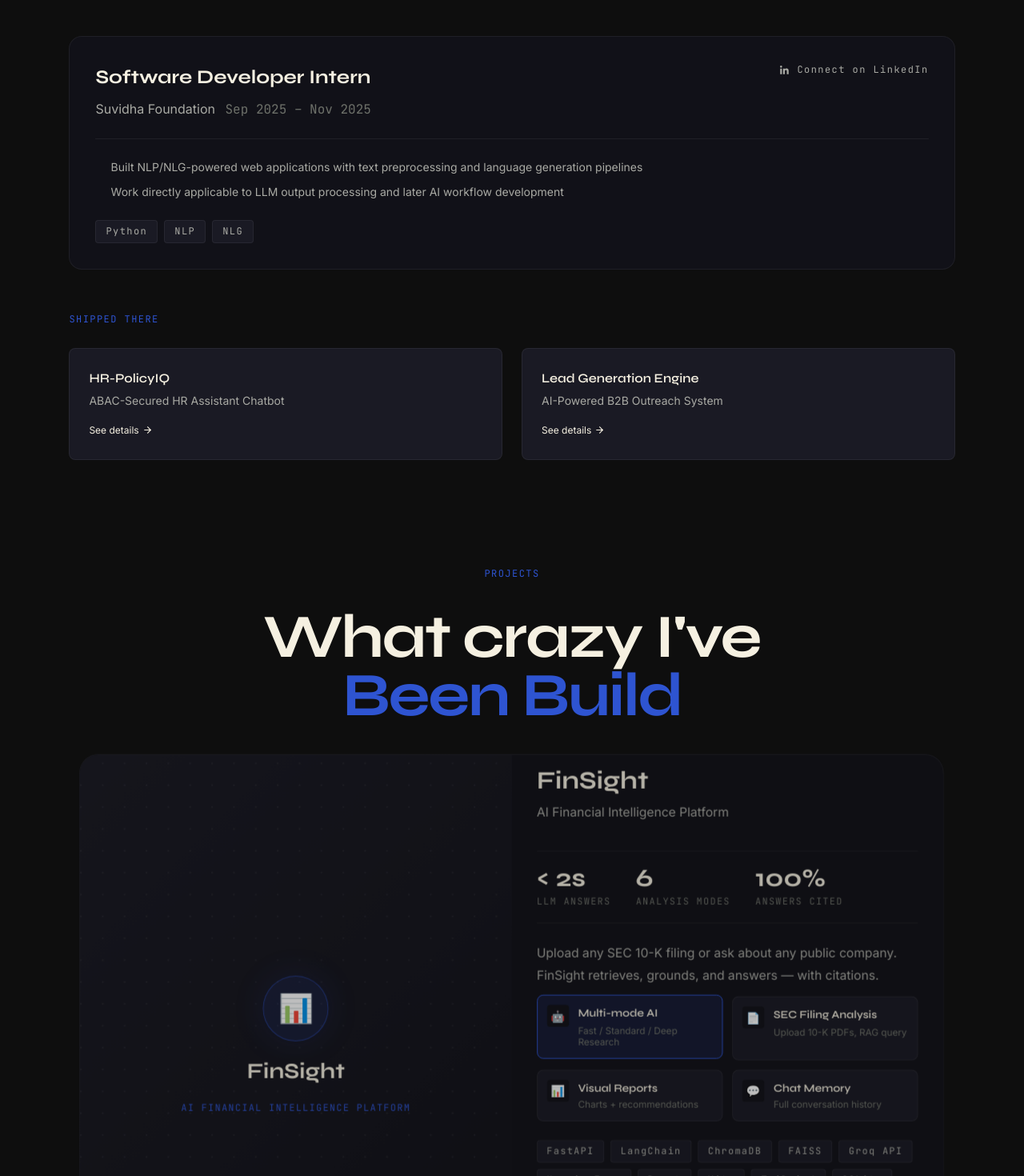
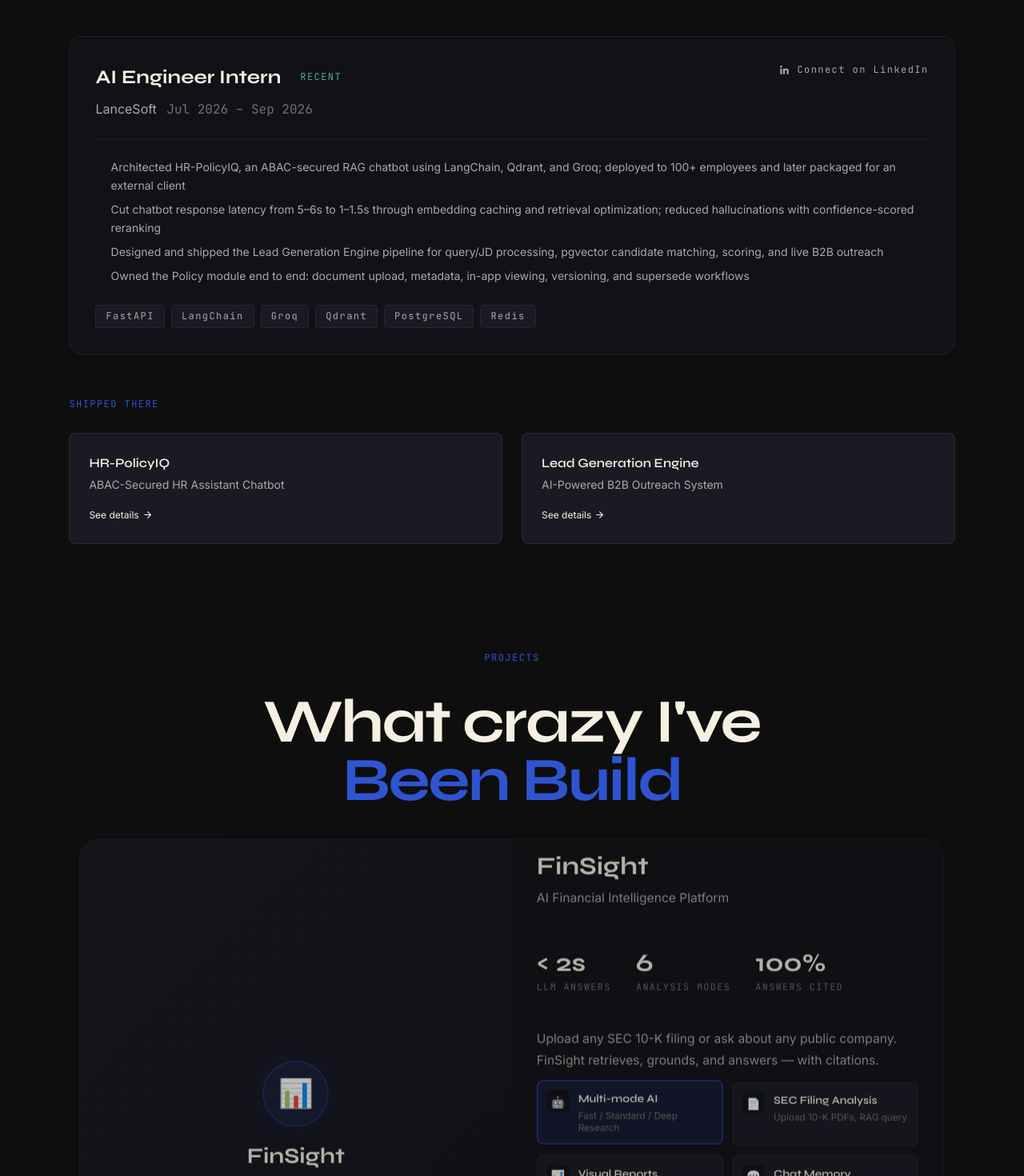
Before and after one commit to Umang07-cell/Portfolio-, a React (Vite) app: page / in a window 1280 px wide. Shown: the part 2140-3610 px from the top of the page at 80% size. Built offline with nearby package versions, Linux system fonts and the light colour scheme.

Commit message:
Update content.js

```diff
--- a/src/data/content.js
+++ b/src/data/content.js
@@ -6,6 +6,7 @@ export const profile = {
   name: "Umang Pawar",
   role: "AI Engineer",
   location: "Nagpur, India",
+  phone: "+91 8055070449",
   email: "umangpawar629@gmail.com",
   github: "https://github.com/Umang07-cell",
   githubLabel: "github.com/Umang07-cell",
@@ -23,9 +24,9 @@ export const heroCopy = {
 export const aboutCopy = {
   heading: "Building AI that works in the real world.",
   paragraphs: [
-    "I'm a CS graduate from Nagpur who spent the last year building AI systems that actually get used — not just submitted. My work at LanceSoft has gone from engineering brief to company-wide adoption: an HR chatbot that 100+ employees rely on daily, and a lead generation engine running live B2B outreach.",
+    "I'm a CS graduate from Nagpur who builds production AI systems that actually get used — not just submitted. My work at LanceSoft went from engineering brief to company-wide adoption: an HR chatbot that 100+ employees rely on, and a lead generation engine running live B2B outreach.",
     "I think in pipelines: document ingestion, chunking, embeddings, retrieval, grounding. I care about what happens when an LLM answer is wrong and how the system recovers. I'm a published ML researcher, a Google AI Professional Certificate holder, and someone who debugs production issues on Railway at odd hours because the system needs to work.",
-    "Currently at LanceSoft as an AI Engineer Intern. Targeting AI Engineer roles in Pune, Bangalore, or Hyderabad.",
+    "Most recently an AI Engineer Intern at LanceSoft. Targeting AI Engineer roles in Pune, Bangalore, or Hyderabad.",
   ],
 };
 
@@ -96,9 +97,9 @@ export const otherProjects = [
       { value: "100+", label: "Employees" },
       { value: "6+", label: "HR Modules" },
     ],
-    stack: ["FastAPI", "LangChain", "ChromaDB", "Groq", "ABAC", "React"],
+    stack: ["FastAPI", "LangChain", "Qdrant", "Groq", "ABAC", "React"],
     detail:
-      "End-to-end RAG pipeline: document ingestion → HuggingFace embeddings → ChromaDB retrieval → grounded Llama 3 answers with PII redaction, gated by attribute-based access control.",
+      "ABAC-secured HR assistant built with RAG, LangChain, Qdrant, and Groq (Llama 3). Deployed to 100+ employees, then packaged into a client-facing knowledge-bot product with grounded answers and PII redaction.",
     features: [
       { icon: "🔒", title: "ABAC Access Control", detail: "Permission-gated by role" },
       { icon: "🕵️", title: "PII Redaction", detail: "Automatic on every answer" },
@@ -115,7 +116,7 @@ export const otherProjects = [
     subtitle: "AI-Powered B2B Outreach System",
     stack: ["Python", "FastAPI", "BeautifulSoup", "Selenium", "LLM Enrichment", "PostgreSQL"],
     detail:
-      "Automated pipeline identifying HR and decision-maker contacts at target companies — now powering LanceSoft's live B2B outreach.",
+      "Production pipeline for query and JD processing, contact retrieval, pgvector-based candidate matching and scoring, and staged routing — now powering LanceSoft's live B2B outreach.",
     features: [
       { icon: "🕸️", title: "Automated Scraping", detail: "BeautifulSoup + Selenium" },
       { icon: "🧠", title: "LLM Enrichment", detail: "Structured contact profiling" },
@@ -130,13 +131,13 @@ export const otherProjects = [
     labelVariant: "accent",
     title: "Atlas-AI",
     subtitle: "AI Career Platform — 4 Integrated Systems",
-    stack: ["FastAPI", "React", "Groq", "LangChain", "HuggingFace", "RAG"],
+    stack: ["FastAPI", "React", "Groq", "LangChain", "HuggingFace", "RAG", "JSearch"],
     detail:
-      "Job scraper + ATS resume scorer + voice mock interview engine + RAG career chatbot — unified into one product.",
+      "JSearch-powered daily job scraper, ATS resume scorer, LLM voice mock interview engine with dynamic follow-ups, and RAG career chatbot — unified into one deployed product.",
     features: [
       { icon: "🔎", title: "Daily Job Scraper", detail: "Live listings, refreshed daily" },
       { icon: "📝", title: "ATS Resume Scorer", detail: "Scored against target JDs" },
-      { icon: "🎙️", title: "Voice Mock Interviews", detail: "Dynamic follow-up questions" },
+      { icon: "🎙️", title: "Voice Mock Interviews", detail: "Dynamic follow-ups, 1–2s response time" },
       { icon: "💬", title: "RAG Career Chatbot", detail: "Grounded career guidance" },
     ],
     links: { github: null, live: "https://atlas-frontend-uo1y.onrender.com/dashboard" }, // data-todo: Add Atlas-AI GitHub link if public
@@ -149,11 +150,11 @@ export const otherProjects = [
     subtitle: "Customer Support Agent",
     stack: ["Python", "Groq (Llama 3.3 70B)", "Prompt Engineering"],
     detail:
-      "FAQ answering, lead qualification, escalation detection, and conversation summarization in a single CLI workflow.",
+      "Four-stage LLM workflow using Groq and Llama 3.3: SOP-grounded FAQ answering, structured lead qualification, two-layer escalation detection, and end-of-session summarization.",
     features: [
       { icon: "❓", title: "FAQ Answering", detail: "SOP-grounded, RAG-style" },
       { icon: "🎯", title: "Lead Qualification", detail: "Structured intake flow" },
-      { icon: "🚨", title: "Escalation Detection", detail: "Keyword + regex dual-layer" },
+      { icon: "🚨", title: "Escalation Detection", detail: "Keyword pre-check + model tags" },
       { icon: "📋", title: "Auto-Summarization", detail: "Every conversation logged" },
     ],
     links: { github: "https://github.com/Umang07-cell/closira-AI-project" },
@@ -296,14 +297,15 @@ export const experience = [
   {
     role: "AI Engineer Intern",
     company: "LanceSoft",
-    date: "Jul 2026 – Present",
-    badge: "CURRENT",
+    date: "Jul 2026 – Sep 2026",
+    badge: "RECENT",
     points: [
-      "Policy module: document upload, version/supersede workflows, 100+ employees",
-      "AI Lead Generation Engine: live B2B outreach backbone",
-      "End-to-end ownership: requirements → deployment",
+      "Architected HR-PolicyIQ, an ABAC-secured RAG chatbot using LangChain, Qdrant, and Groq; deployed to 100+ employees and later packaged for an external client",
+      "Cut chatbot response latency from 5–6s to 1–1.5s through embedding caching and retrieval optimization; reduced hallucinations with confidence-scored reranking",
+      "Designed and shipped the Lead Generation Engine pipeline for query/JD processing, pgvector candidate matching, scoring, and live B2B outreach",
+      "Owned the Policy module end to end: document upload, metadata, in-app viewing, versioning, and supersede workflows",
     ],
-    stack: ["FastAPI", "LangChain", "Groq", "ChromaDB", "PostgreSQL"],
+    stack: ["FastAPI", "LangChain", "Groq", "Qdrant", "PostgreSQL", "Redis"],
   },
 ];
 
@@ -350,11 +352,11 @@ export const journey = [
   },
   {
     year: "2026",
-    text: "Joined LanceSoft as an AI Engineer Intern, owning the Policy module for HR-PolicyIQ — now used by 100+ employees daily.",
+    text: "Joined LanceSoft as an AI Engineer Intern, owning HR-PolicyIQ and its Policy module — deployed to 100+ employees and later packaged for an external client.",
   },
   {
     year: "2026",
-    text: "Shipped an AI-powered Lead Generation Engine at LanceSoft, now the backbone of live B2B outreach.",
+    text: "Shipped an AI-powered Lead Generation Engine at LanceSoft, now the backbone of live B2B outreach with candidate matching, scoring, and staged routing.",
   },
   {
     year: "2026",
```
